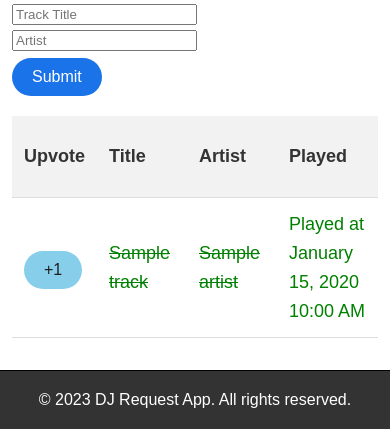
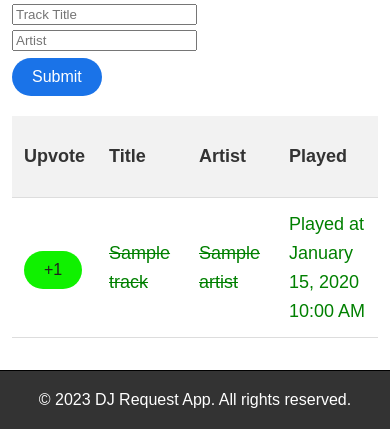
Before and after one commit to djrobzilla/djrequest, a Python web app: template templates/index.html in a window 390 px wide. Shown: the part 598-1027 px from the top of the page. Run offline with Jinja, Linux system fonts and the light colour scheme; the template is opened without the code that fills it: most values are stand-ins (such as "Sample title", 1, 10 or a date in 2020).

Commit message:
refining mobile styles, index table, and upvote button v6

```diff
--- a/static/css/style.css
+++ b/static/css/style.css
@@ -210,12 +210,12 @@ button:hover {
 
 /* Upvote Button Styling */
 .upvote-button {
-    background-color: #87ceeb;
+    background-color: #10f100;
     color: #1f1f1f;
 }
 
 .upvote-button:hover {
-    background-color: #6bb7d6;
+    background-color: #0cb000;
     color: #1f1f1f;
 }
 
```
